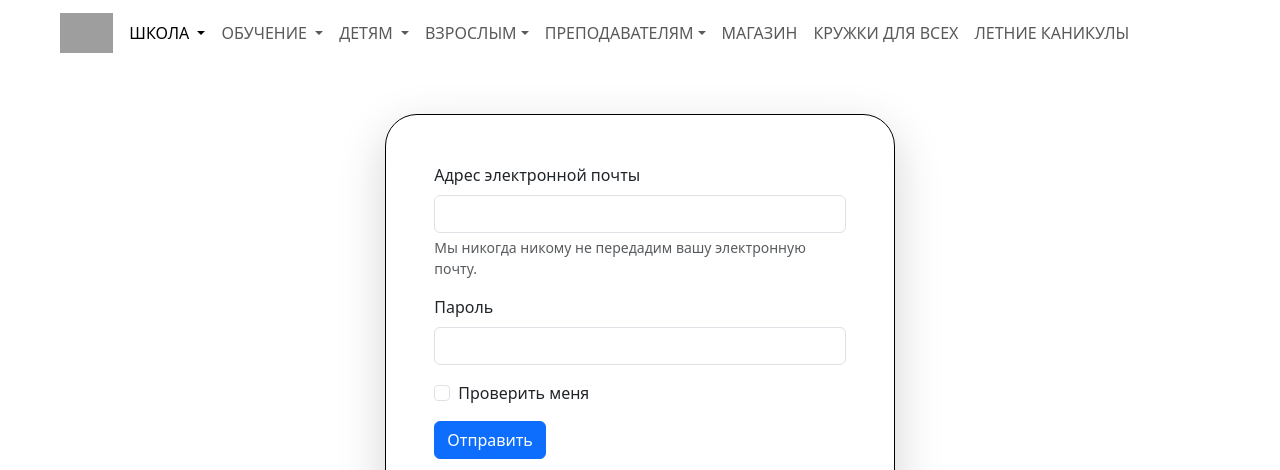
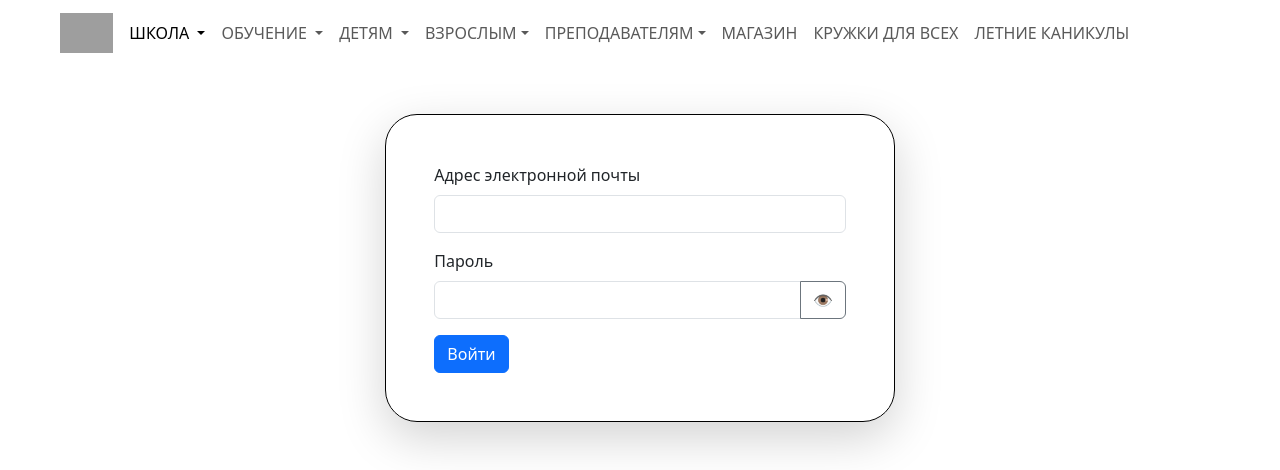
Before and after one commit to groza1338/PHP_VSTU_LABS, a PHP site: page /login.php in a window 1280 px wide. Shown: the top 470 px of the page. Run offline with PHP 8.4, Linux system fonts and the light colour scheme; some libraries are stand-ins or nearby versions; grey boxes are pictures that could not be loaded.

Commit message:
добавил глазик для пароля

```diff
--- a/LR3/login.php
+++ b/LR3/login.php
@@ -8,23 +8,31 @@ require_once 'header.php';
             <form class="border border-black rounded-5 shadow-lg py-5 px-5" action="login_logic.php" method="post">
                 <div class="mb-3">
                     <label for="exampleInputEmail1" class="form-label">Адрес электронной почты</label>
-                        <input type="email" class="form-control" id="exampleInputEmail1" aria-describedby="emailHelp">
-                        <div id="emailHelp" class="form-text">Мы никогда никому не передадим вашу электронную почту.
+                    <input type="email" class="form-control" id="exampleInputEmail1" name="email" required>
+                </div>
+
+                <div class="mb-3 position-relative">
+                    <label for="exampleInputPassword1" class="form-label">Пароль</label>
+                    <div class="input-group">
+                        <input type="password" class="form-control" id="exampleInputPassword1" name="password" required>
+                        <button class="btn btn-outline-secondary" type="button" id="togglePassword">
+                            👁️
+                        </button>
                     </div>
                 </div>
-                    <div class="mb-3">
-                        <label for="exampleInputPassword1" class="form-label">Пароль</label>
-                        <input type="password" class="form-control" id="exampleInputPassword1">
-                    </div>
-                    <div class="mb-3 form-check">
-                        <input type="checkbox" class="form-check-input" id="exampleCheck1">
-                        <label class="form-check-label" for="exampleCheck1">Проверить меня</label>
-                    </div>
-                    <button type="submit" class="btn btn-primary">Отправить</button>
+                <button type="submit" class="btn btn-primary">Войти</button>
             </form>
         </div>
     </div>
 </main>
+
+<script>
+    document.getElementById("togglePassword").addEventListener("click", function () {
+        let passwordField = document.getElementById("exampleInputPassword1");
+        passwordField.type = passwordField.type === "password" ? "text" : "password";
+    });
+</script>
+
 <?php
 require_once 'footer.php';
 ?>
```
Lines whose indentation alone changed are shown as unchanged.
